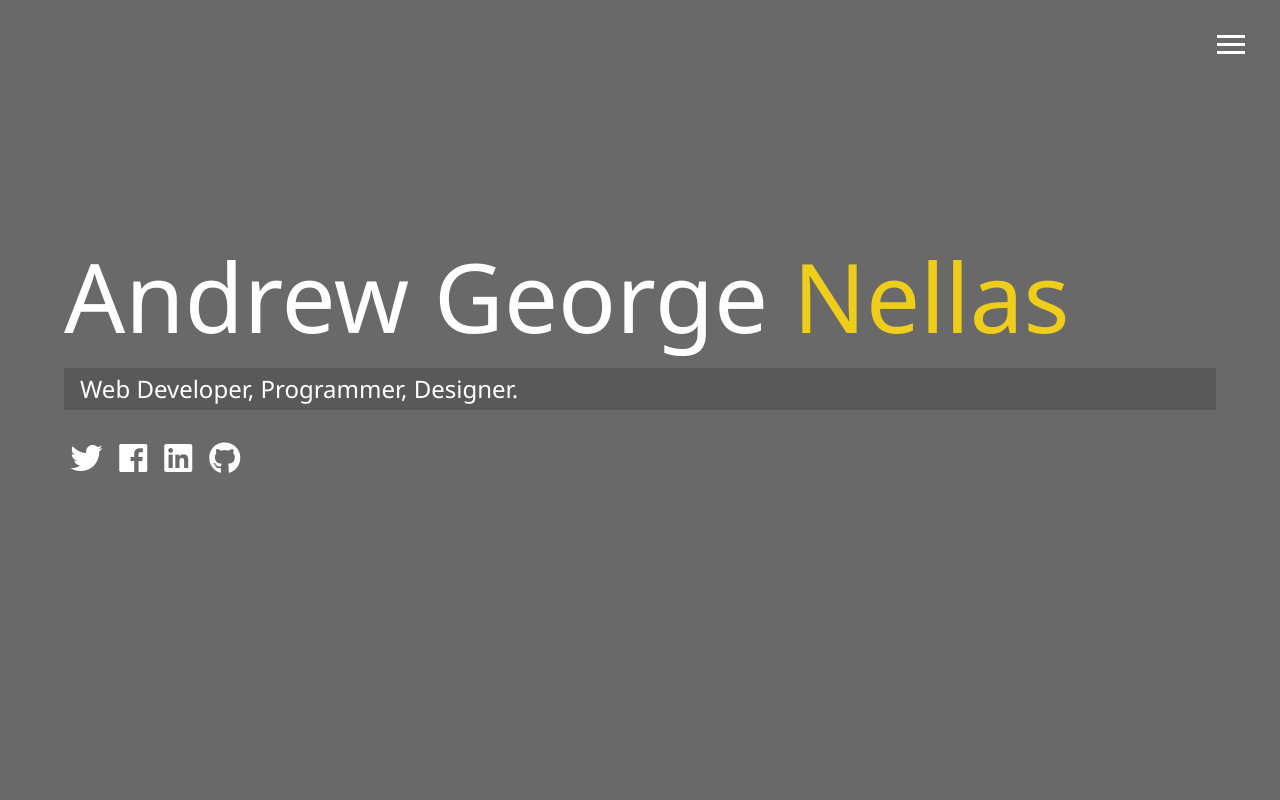
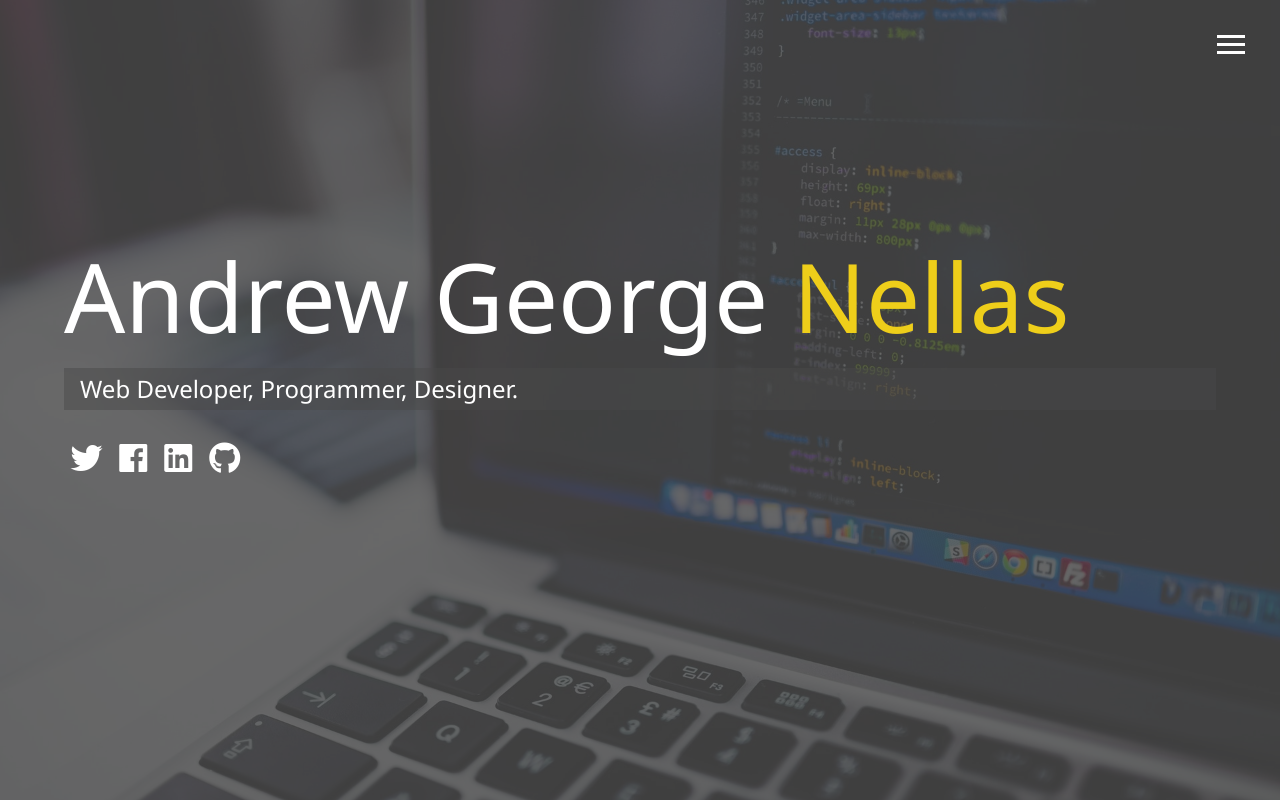
Before and after one commit to Nellineo/MyPortfolio, a plain HTML site: page index.html in a window 1280 px wide. Drawn offline with Linux system fonts and the light colour scheme; files whose address does not match are found by name.

Commit message:
Update main.css

```diff
--- a/css/main.css
+++ b/css/main.css
@@ -101,7 +101,7 @@ body {
   font-family: 'Segoe UI', Tahoma, Geneva, Verdana, sans-serif;
   line-height: 1.5; }
   body#bg-img {
-    background: url("../dist/img/background.jpg");
+    background: url("../img/background.jpg");
     background-attachment: fixed;
     background-size: cover; }
     body#bg-img:after {
```
